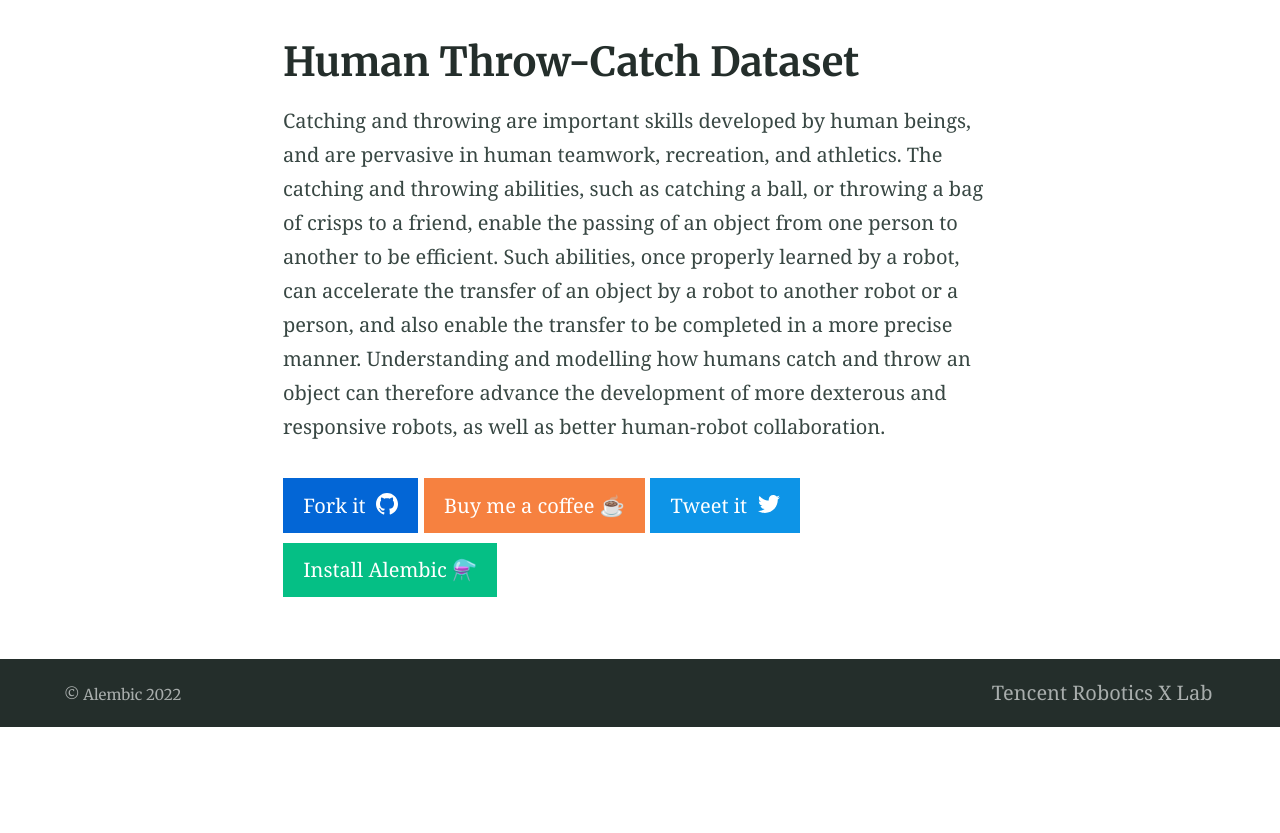
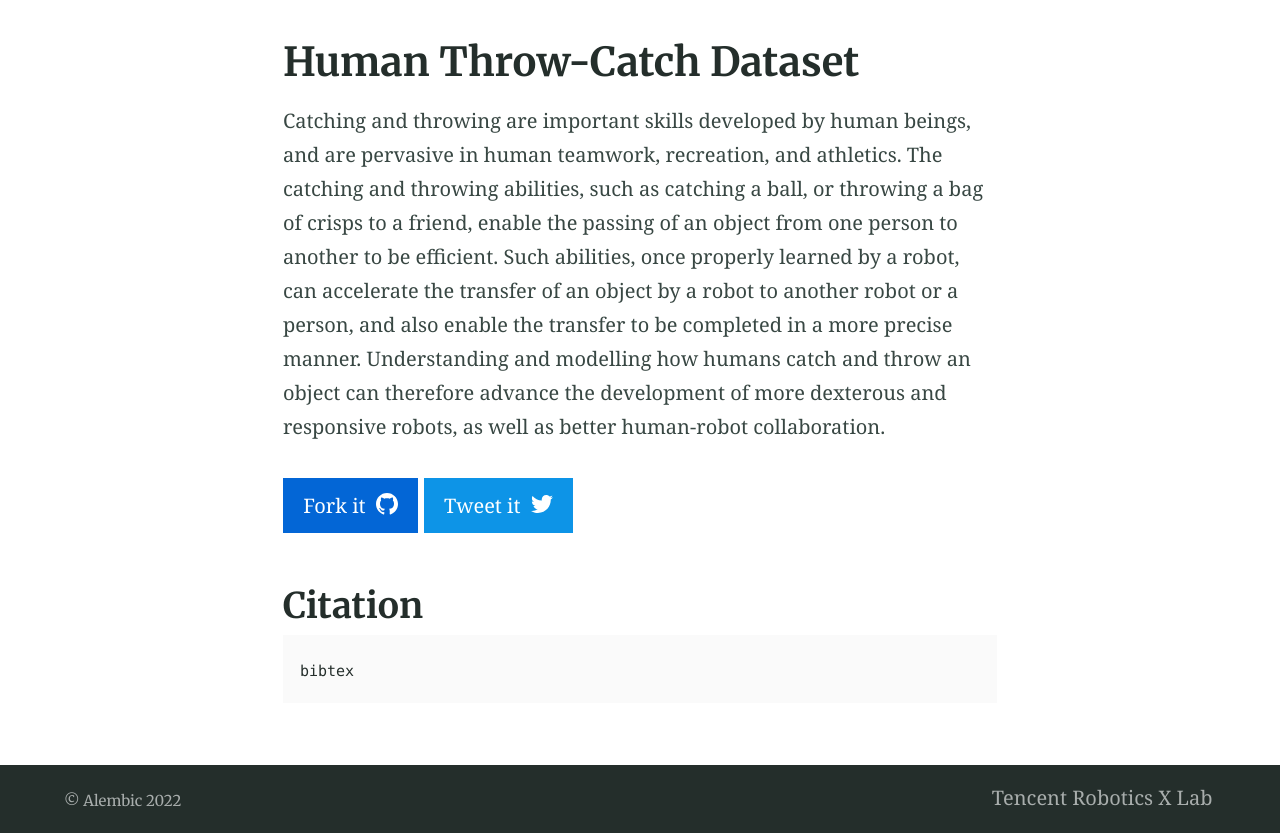
Before and after one commit to lipengroboticsx/lipengroboticsx.github.io, a Jekyll site: the page built from index.md, in a window 1280 px wide. Shown: the part 408-1241 px from the top of the page. Built offline with Jekyll 4.4.1, drawn with Linux system fonts in a browser that asks for light colours; before the commit the page ends 1135 px from its top, so only the background shows below that.

Commit message:
home: citation, background image

````diff
--- a/index.md
+++ b/index.md
@@ -3,7 +3,7 @@ title: Human Throw-Catch Dataset
 feature_text: |
   ### Advancing Robots with Greater Dynamic Dexterity
   A Large-Scale Multi-View and Multi-Modality Dataset for Humanoid Throw-Catch Learning
-feature_image: "https://picsum.photos/1300/400?image=989"
+feature_image: "https://raw.githubusercontent.com/lipengroboticsx/lipengroboticsx.github.io/main/assets/images/annotation_tool.png"
 excerpt: "Alembic is a starting point for [Jekyll](https://jekyllrb.com/) projects. Rather than starting from scratch, this boilerplate is designed to get the ball rolling immediately. Install it, configure it, tweak it, push it."
 ---
 
@@ -11,4 +11,10 @@ excerpt: "Alembic is a starting point for [Jekyll](https://jekyllrb.com/) projec
 
 Catching and throwing are important skills developed by human beings, and are pervasive in human teamwork, recreation, and athletics. The catching and throwing abilities, such as catching a ball, or throwing a bag of crisps to a friend, enable the passing of an object from one person to another to be efficient. Such abilities, once properly learned by a robot, can accelerate the transfer of an object by a robot to another robot or a person, and also enable the transfer to be completed in a more precise manner. Understanding and modelling how humans catch and throw an object can therefore advance the development of more dexterous and responsive robots, as well as better human-robot collaboration.
 
-{% include button.html text="Fork it" icon="github" link="https://github.com/daviddarnes/alembic" color="#0366d6" %} {% include button.html text="Buy me a coffee ☕️" link="https://buymeacoffee.com/daviddarnes#support" color="#f68140" %} {% include button.html text="Tweet it" icon="twitter" link="https://twitter.com/intent/tweet/?url=https://alembic.darn.es&text=Alembic%20-%20A%20Jekyll%20boilerplate%20theme&via=DavidDarnes" color="#0d94e7" %} {% include button.html text="Install Alembic ⚗️" link="https://github.com/daviddarnes/alembic#installation" %}
+{% include button.html text="Fork it" icon="github" link="https://github.com/daviddarnes/alembic" color="#0366d6" %} {% include button.html text="Tweet it" icon="twitter" link="https://twitter.com/intent/tweet/?url=https://alembic.darn.es&text=Alembic%20-%20A%20Jekyll%20boilerplate%20theme&via=DavidDarnes" color="#0d94e7" %}
+
+## Citation
+
+```
+bibtex
+```
````
